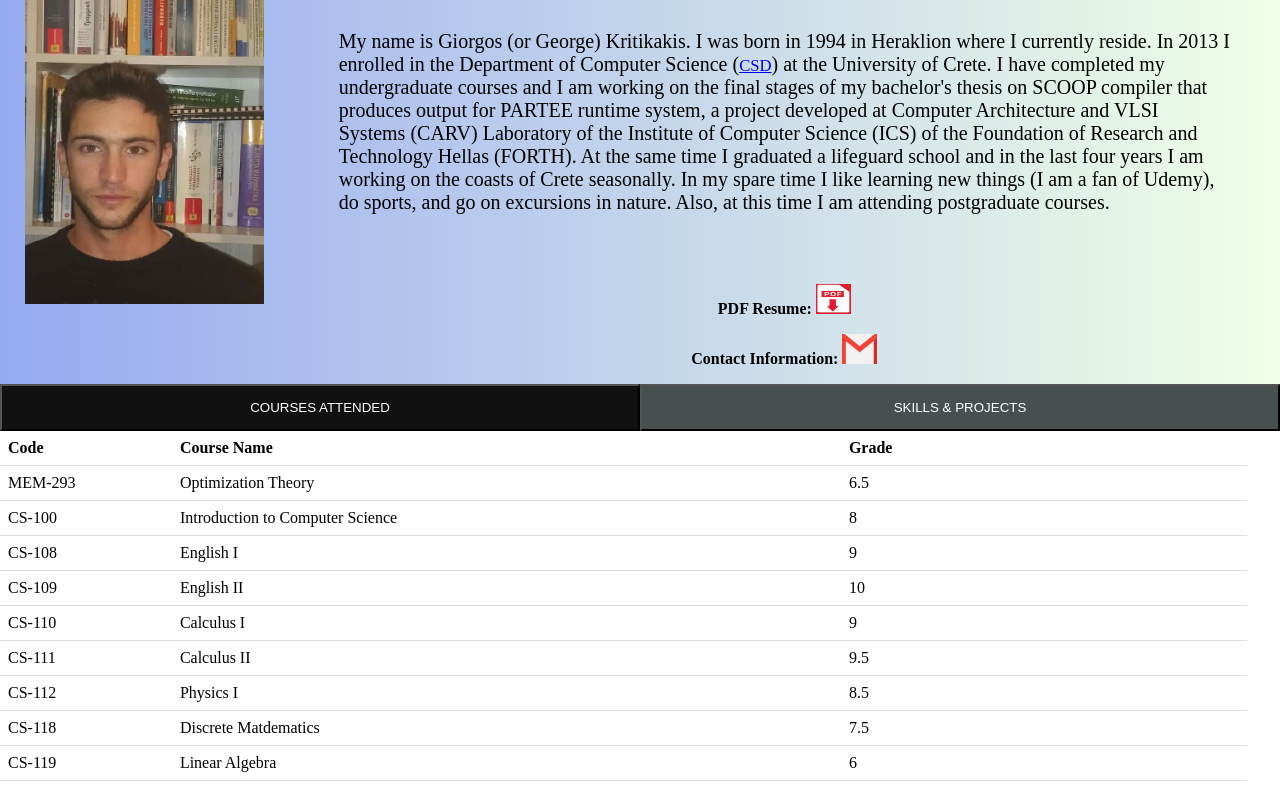
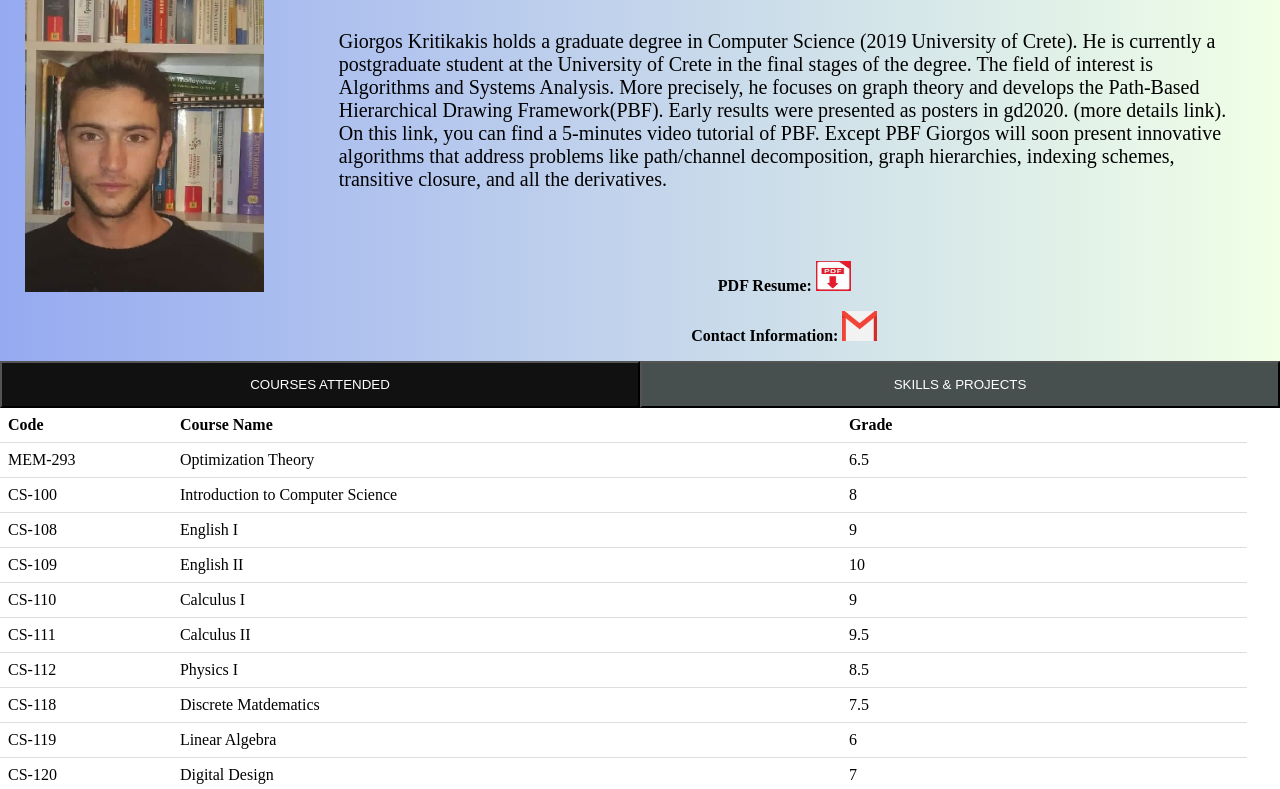
Before and after one commit to GiorgosKritikakis/GiorgosKritikakis.github.io, a plain HTML site: page index.html in a window 1280 px wide. Shown: the part 122-911 px from the top of the page. Drawn offline with Linux system fonts and the light colour scheme.

Commit message:
new summary

```diff
--- a/index.html
+++ b/index.html
@@ -32,14 +32,7 @@
 			<h1 >Giorgos Kritikakis</h1>
 			<h2>Software Developer</h2>
 
-			<p id = "intro">My name is Giorgos (or George) Kritikakis. I was born in 1994 in Heraklion where I currently reside.
-				In 2013 I enrolled in the Department of Computer Science
-				(<small><a href="https://www.csd.uoc.gr/CSD/index.jsp?lang=en" target="_blank">CSD</a></small>) at the University of Crete.
-				 I have completed my undergraduate courses and I am working on the final stages of my bachelor's thesis on SCOOP compiler
-				that produces output for PARTEE runtime system, a project developed at Computer Architecture and VLSI Systems (CARV)
-				Laboratory of the Institute of Computer Science  (ICS) of the Foundation of Research and Technology Hellas (FORTH).
-				At the same  time I graduated a lifeguard school and in the last four years I am working on the coasts of Crete seasonally. In my spare time I like learning new things
-				(I am a fan of Udemy), do sports, and go on excursions in nature.  Also, at this time I am attending postgraduate courses.
+			<p id = "intro">Giorgos Kritikakis holds a graduate degree in Computer Science (2019 University of Crete). He is currently a postgraduate student at the University of Crete in the final stages of the degree. The field of interest is Algorithms and Systems Analysis. More precisely, he focuses on graph theory and develops the Path-Based Hierarchical Drawing Framework(PBF). Early results were presented as posters in gd2020. (more details link). On this link, you can find a 5-minutes video tutorial of PBF. Except PBF Giorgos will soon present innovative algorithms that address problems like path/channel decomposition, graph hierarchies, indexing schemes, transitive closure, and all the derivatives.
 			</p>
 			<p id="contactInfo">
 				<strong>PDF Resume:</strong>
```
